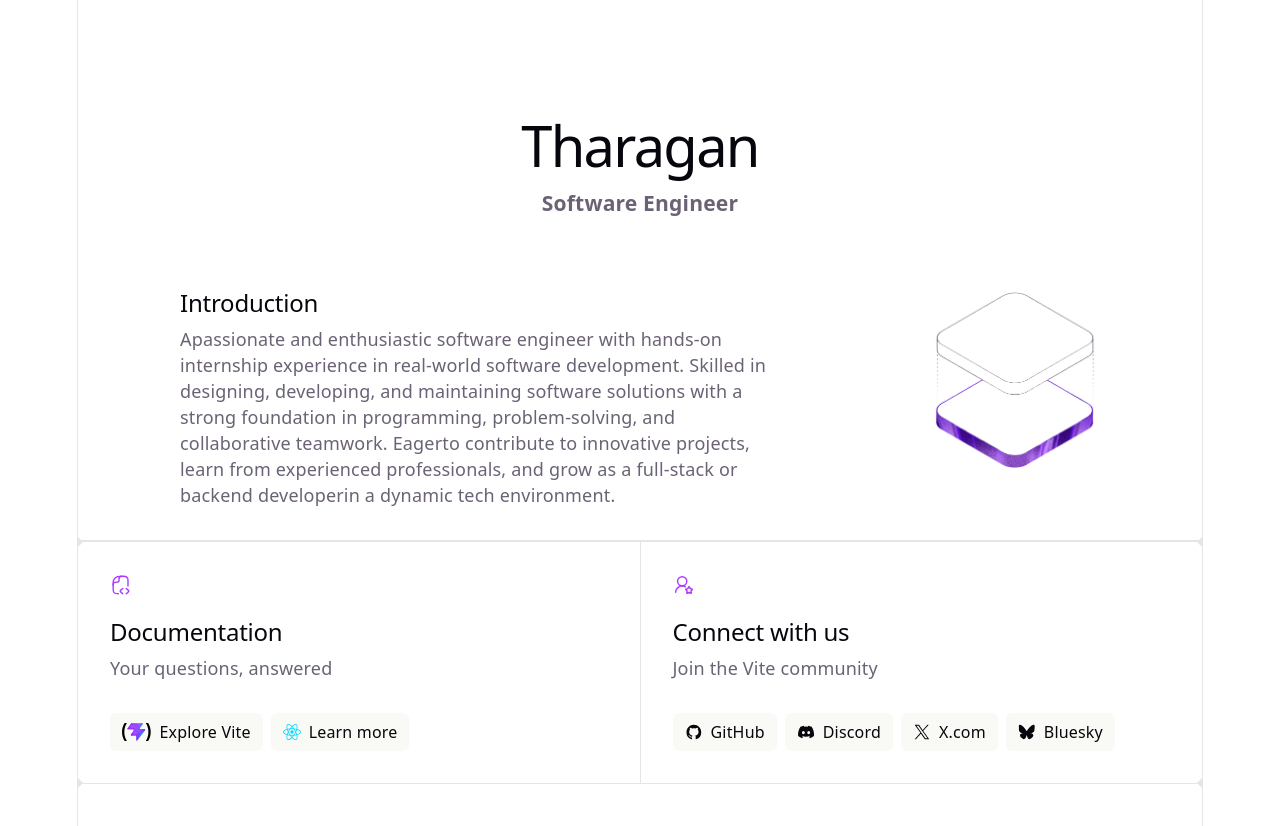
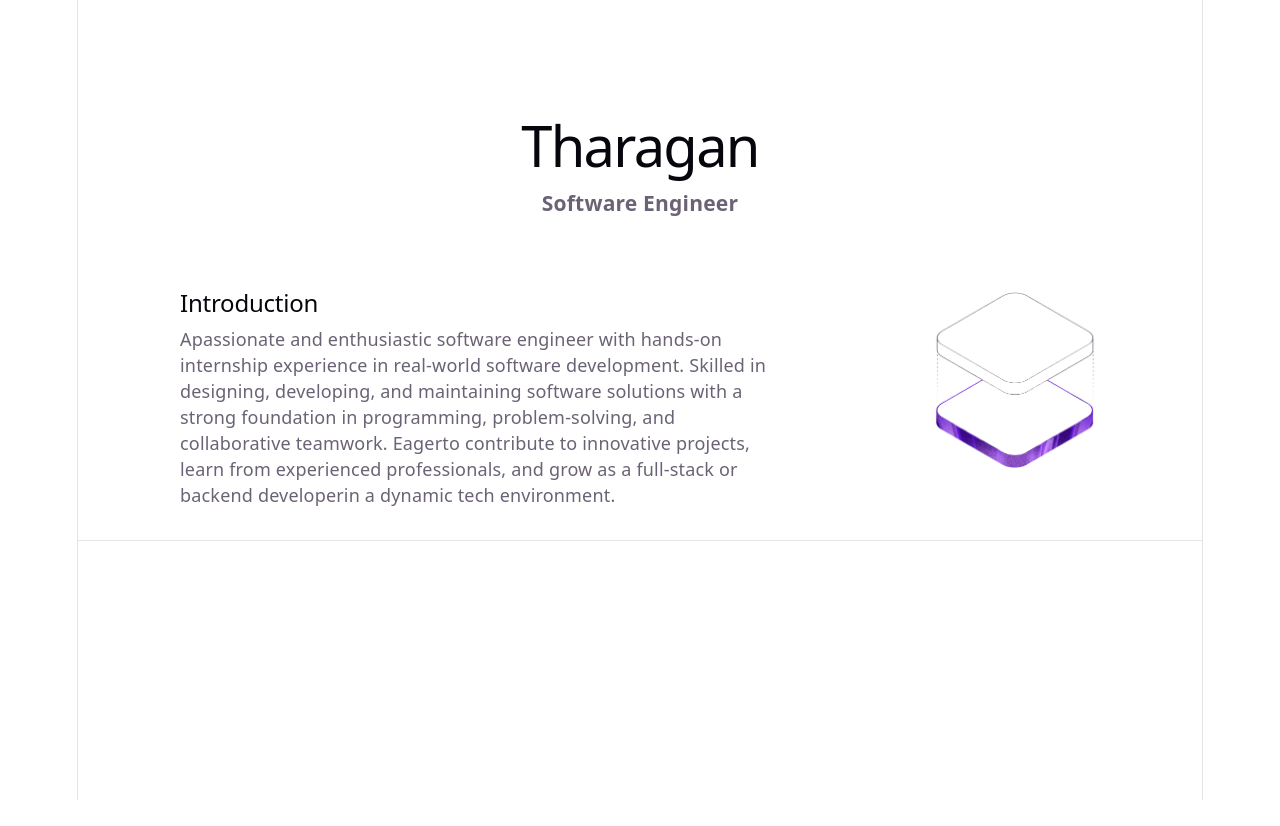
Before and after one commit to TharaganSTH/Portfolio, a React app in the folder frontend/: page / in a window 1280 px wide. Shown: the top 826 px of the page. After the commit the page ends 800 px from the top, so only its background shows below. Built offline with nearby package versions, Linux system fonts and the light colour scheme; the HTML template or start-up script is replaced by a standard one.

Commit message:
small  changes

```diff
--- a/frontend/src/App.css
+++ b/frontend/src/App.css
@@ -1,59 +1,7 @@
-.counter {
-  font-size: 16px;
-  padding: 5px 10px;
-  border-radius: 5px;
-  color: var(--accent);
-  background: var(--accent-bg);
-  border: 2px solid transparent;
-  transition: border-color 0.3s;
-  margin-bottom: 24px;
 
-  &:hover {
-    border-color: var(--accent-border);
-  }
-  &:focus-visible {
-    outline: 2px solid var(--accent);
-    outline-offset: 2px;
-  }
-}
 
 .hero {
   position: relative;
-
-  .base,
-  .framework,
-  .vite {
-    inset-inline: 0;
-    margin: 0 auto;
-  }
-
-  .base {
-    width: 170px;
-    position: relative;
-    z-index: 0;
-  }
-
-  .framework,
-  .vite {
-    position: absolute;
-  }
-
-  .framework {
-    z-index: 1;
-    top: 34px;
-    height: 28px;
-    transform: perspective(2000px) rotateZ(300deg) rotateX(44deg) rotateY(39deg)
-      scale(1.4);
-  }
-
-  .vite {
-    z-index: 0;
-    top: 107px;
-    height: 26px;
-    width: auto;
-    transform: perspective(2000px) rotateZ(300deg) rotateX(40deg) rotateY(39deg)
-      scale(0.8);
-  }
 }
 
 #center {
@@ -86,116 +34,3 @@
 #intro-text h2,#intro-text p {
     text-align: left;
 }
-
-#next-steps {
-  display: flex;
-  border-top: 1px solid var(--border);
-  text-align: left;
-
-  & > div {
-    flex: 1 1 0;
-    padding: 32px;
-    @media (max-width: 1024px) {
-      padding: 24px 20px;
-    }
-  }
-
-  .icon {
-    margin-bottom: 16px;
-    width: 22px;
-    height: 22px;
-  }
-
-  @media (max-width: 1024px) {
-    flex-direction: column;
-    text-align: center;
-  }
-}
-
-#docs {
-  border-right: 1px solid var(--border);
-
-  @media (max-width: 1024px) {
-    border-right: none;
-    border-bottom: 1px solid var(--border);
-  }
-}
-
-#next-steps ul {
-  list-style: none;
-  padding: 0;
-  display: flex;
-  gap: 8px;
-  margin: 32px 0 0;
-
-  .logo {
-    height: 18px;
-  }
-
-  a {
-    color: var(--text-h);
-    font-size: 16px;
-    border-radius: 6px;
-    background: var(--social-bg);
-    display: flex;
-    padding: 6px 12px;
-    align-items: center;
-    gap: 8px;
-    text-decoration: none;
-    transition: box-shadow 0.3s;
-
-    &:hover {
-      box-shadow: var(--shadow);
-    }
-    .button-icon {
-      height: 18px;
-      width: 18px;
-    }
-  }
-
-  @media (max-width: 1024px) {
-    margin-top: 20px;
-    flex-wrap: wrap;
-    justify-content: center;
-
-    li {
-      flex: 1 1 calc(50% - 8px);
-    }
-
-    a {
-      width: 100%;
-      justify-content: center;
-      box-sizing: border-box;
-    }
-  }
-}
-
-#spacer {
-  height: 88px;
-  border-top: 1px solid var(--border);
-  @media (max-width: 1024px) {
-    height: 48px;
-  }
-}
-
-.ticks {
-  position: relative;
-  width: 100%;
-
-  &::before,
-  &::after {
-    content: '';
-    position: absolute;
-    top: -4.5px;
-    border: 5px solid transparent;
-  }
-
-  &::before {
-    left: 0;
-    border-left-color: var(--border);
-  }
-  &::after {
-    right: 0;
-    border-right-color: var(--border);
-  }
-}
--- a/frontend/src/App.jsx
+++ b/frontend/src/App.jsx
@@ -5,7 +5,6 @@ import heroImg from './assets/hero.png'
 import './App.css'
 
 function App() {
-  const [count, setCount] = useState(0)
 
   return (
     <>
@@ -29,92 +28,6 @@ from experienced professionals, and grow as a full-stack or backend developerin
           </div>
         </div>
       </section>
-
-      <div className="ticks"></div>
-
-      <section id="next-steps">
-        <div id="docs">
-          <svg className="icon" role="presentation" aria-hidden="true">
-            <use href="/icons.svg#documentation-icon"></use>
-          </svg>
-          <h2>Documentation</h2>
-          <p>Your questions, answered</p>
-          <ul>
-            <li>
-              <a href="https://vite.dev/" target="_blank">
-                <img className="logo" src={viteLogo} alt="" />
-                Explore Vite
-              </a>
-            </li>
-            <li>
-              <a href="https://react.dev/" target="_blank">
-                <img className="button-icon" src={reactLogo} alt="" />
-                Learn more
-              </a>
-            </li>
-          </ul>
-        </div>
-        <div id="social">
-          <svg className="icon" role="presentation" aria-hidden="true">
-            <use href="/icons.svg#social-icon"></use>
-          </svg>
-          <h2>Connect with us</h2>
-          <p>Join the Vite community</p>
-          <ul>
-            <li>
-              <a href="https://github.com/vitejs/vite" target="_blank">
-                <svg
-                  className="button-icon"
-                  role="presentation"
-                  aria-hidden="true"
-                >
-                  <use href="/icons.svg#github-icon"></use>
-                </svg>
-                GitHub
-              </a>
-            </li>
-            <li>
-              <a href="https://chat.vite.dev/" target="_blank">
-                <svg
-                  className="button-icon"
-                  role="presentation"
-                  aria-hidden="true"
-                >
-                  <use href="/icons.svg#discord-icon"></use>
-                </svg>
-                Discord
-              </a>
-            </li>
-            <li>
-              <a href="https://x.com/vite_js" target="_blank">
-                <svg
-                  className="button-icon"
-                  role="presentation"
-                  aria-hidden="true"
-                >
-                  <use href="/icons.svg#x-icon"></use>
-                </svg>
-                X.com
-              </a>
-            </li>
-            <li>
-              <a href="https://bsky.app/profile/vite.dev" target="_blank">
-                <svg
-                  className="button-icon"
-                  role="presentation"
-                  aria-hidden="true"
-                >
-                  <use href="/icons.svg#bluesky-icon"></use>
-                </svg>
-                Bluesky
-              </a>
-            </li>
-          </ul>
-        </div>
-      </section>
-
-      <div className="ticks"></div>
-      <section id="spacer"></section>
     </>
   )
 }
```
